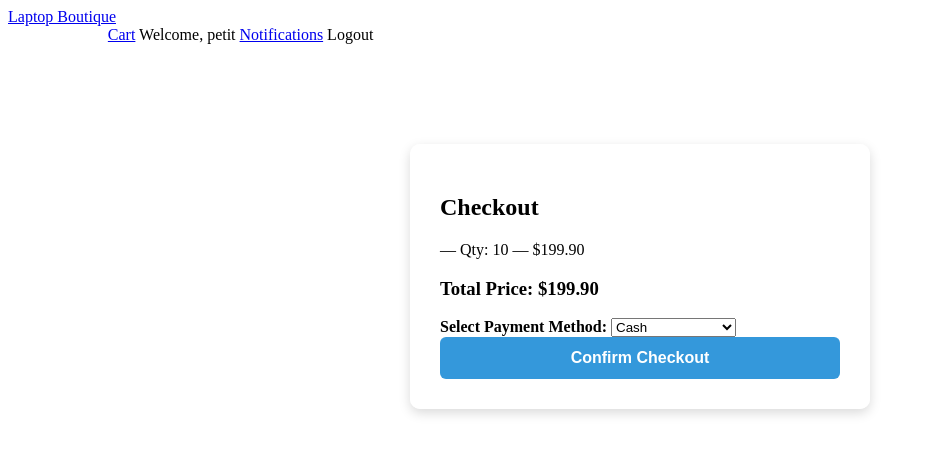
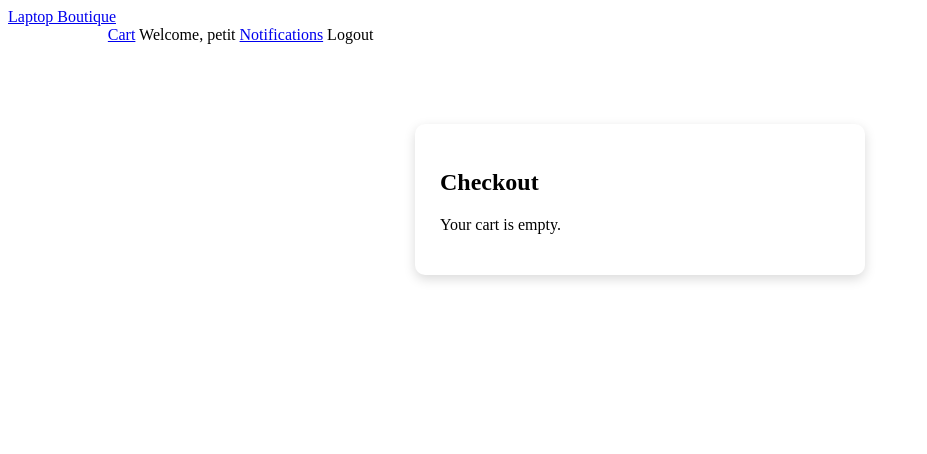
Before and after one commit to alouis7-cyber/Final-Project-Submission, a Django app: page /checkout/ in a window 1280 px wide. Shown: the top 454 px of the page, without its empty margins (0-927 px from the left). Run offline with Django 5.2, Linux system fonts and the light colour scheme; a user stored in the database is signed in; data comes from the database, SQL or seed files in the repository; tables that the repository leaves empty hold one stand-in row (values such as "Sample post").

Commit message:
Push all change

```diff
--- a/orders/static/css/style.css
+++ b/orders/static/css/style.css
@@ -53,3 +53,45 @@
 .logout-link:hover {
     text-decoration: underline;
 }
+
+.form-container {
+    width: 400px;
+    margin: 40px auto;
+    padding: 25px;
+    background: #fff;
+    border-radius: 10px;
+}
+
+.form-group {
+    margin-bottom: 18px;   /* ← SPACING BETWEEN FIELDS */
+}
+
+.form-group label {
+    display: block;
+    margin-bottom: 6px;    /* ← SPACE ABOVE INPUT */
+    font-weight: bold;
+}
+
+.form-group input {
+    width: 100%;
+    padding: 10px;
+    border-radius: 6px;
+    border: 1px solid #ccc;
+}
+
+.error {
+    color: red;
+    font-size: 14px;
+    margin-top: 4px;
+}
+
+.btn {
+    width: 100%;
+    padding: 12px;
+    background: #3498db;
+    color: white;
+    border: none;
+    border-radius: 6px;
+    cursor: pointer;
+    font-weight: bold;
+}
--- a/orders/templates/checkout.html
+++ b/orders/templates/checkout.html
@@ -8,7 +8,7 @@
         <div class="status-card">
             {% for item in items %}
                 <p>
-                    <strong>{{ item.order.garment_type }}</strong> —
+                    <strong>{{ item.name }}</strong> —
                     Qty: {{ item.quantity }} —
                     ${{ item.total_price }}
                 </p>
--- a/orders/urls.py
+++ b/orders/urls.py
@@ -13,11 +13,11 @@ urlpatterns = [
     path("products/women/", views.women_products, name="women_products"),
     path("products/kids/", views.kids_products, name="kids_products"),
 
-    # CART
+    # CART (GUEST CART - SESSION BASED)
     path("add-to-cart/<int:product_id>/", views.add_to_cart, name="add_to_cart"),
     path("cart/", views.cart, name="cart"),
-    path("remove-from-cart/<int:item_id>/", views.remove_from_cart, name="remove_from_cart"),
-    path("update-cart/<int:item_id>/", views.update_cart, name="update_cart"),
+    path("remove-from-cart/<int:product_id>/", views.remove_from_cart, name="remove_from_cart"),
+    path("update-cart/<int:product_id>/", views.update_cart, name="update_cart"),
 
     # CHECKOUT
     path("checkout/", views.checkout, name="checkout"),
--- a/orders/views.py
+++ b/orders/views.py
@@ -87,31 +87,49 @@ def kids_products(request):
 # ---------------------------
 # ADD TO CART
 # ---------------------------
-@login_required
 def add_to_cart(request, product_id):
     product = get_object_or_404(Product, id=product_id)
 
-    if request.method == "POST":
-        cart_item, created = CartItem.objects.get_or_create(
-            user=request.user,
-            product=product,
-            defaults={"quantity": 1}
-        )
+    cart = request.session.get("cart", {})
 
-        if not created:
-            cart_item.quantity += 1
-            cart_item.save()
+    if str(product_id) in cart:
+        cart[str(product_id)]["quantity"] += 1
+    else:
+        cart[str(product_id)] = {
+            "name": product.name,
+            "price": float(product.price),
+            "quantity": 1,
+            "image": product.image.url if product.image else None,
+        }
+
+    request.session["cart"] = cart
+    request.session.modified = True
 
     return redirect("cart")
+
 
 
 # ---------------------------
 # CART PAGE
 # ---------------------------
-@login_required
 def cart(request):
-    items = CartItem.objects.filter(user=request.user)
-    total_price = sum(item.total_price for item in items)
+    cart = request.session.get("cart", {})
+    items = []
+    total_price = 0
+
+    for product_id, item in cart.items():
+        item_total = item["price"] * item["quantity"]
+        total_price += item_total
+
+        items.append({
+            "id": product_id,
+            "name": item["name"],
+            "price": item["price"],
+            "quantity": item["quantity"],
+            "total_price": item_total,
+            "image": item["image"],
+        })
+
     return render(request, "cart.html", {
         "items": items,
         "total_price": total_price
@@ -121,28 +139,36 @@ def cart(request):
 # ---------------------------
 # REMOVE FROM CART
 # ---------------------------
-@login_required
-def remove_from_cart(request, item_id):
-    item = get_object_or_404(CartItem, id=item_id, user=request.user)
-    item.delete()
-    messages.success(request, "Item removed from cart.")
+def remove_from_cart(request, product_id):
+    cart = request.session.get("cart", {})
+
+    if str(product_id) in cart:
+        del cart[str(product_id)]
+
+    request.session["cart"] = cart
+    request.session.modified = True
+
     return redirect("cart")
 
 
 # ---------------------------
 # UPDATE CART
 # ---------------------------
-@login_required
-def update_cart(request, item_id):
-    item = get_object_or_404(CartItem, id=item_id, user=request.user)
+def update_cart(request, product_id):
+    cart = request.session.get("cart", {})
 
-    if request.method == "POST":
-        qty = int(request.POST.get("quantity", 1))
-        item.quantity = max(1, qty)
-        item.save()
-        messages.success(request, "Cart updated.")
+    if str(product_id) in cart:
+        new_qty = int(request.POST.get("quantity", 1))
+        if new_qty > 0:
+            cart[str(product_id)]["quantity"] = new_qty
+        else:
+            del cart[str(product_id)]
+
+    request.session["cart"] = cart
+    request.session.modified = True
 
     return redirect("cart")
+
 
 
 # ---------------------------
@@ -151,7 +177,7 @@ def update_cart(request, item_id):
 def send_receipt_email(user, items, total_price, payment_method):
     subject = "Your Order Receipt"
 
-    message = render_to_string("emails/receipt_email.html", {
+    message = render_to_string("emails/receipt_email.txt", {
         "user": user,
         "items": items,
         "total_price": total_price,
@@ -170,14 +196,27 @@ def send_receipt_email(user, items, total_price, payment_method):
 # ---------------------------
 # CHECKOUT
 # ---------------------------
-@login_required
 def checkout(request):
-    items = CartItem.objects.filter(user=request.user)
-    total_price = sum(item.total_price for item in items)
+    cart = request.session.get("cart", {})
+    items = []
+    total_price = 0
+
+    for product_id, item in cart.items():
+        item_total = item["price"] * item["quantity"]
+        total_price += item_total
+
+        items.append({
+            "id": product_id,
+            "name": item["name"],
+            "price": item["price"],
+            "quantity": item["quantity"],
+            "total_price": item_total,
+        })
 
     if request.method == "POST":
         payment_method = request.POST.get("payment_method")
 
+        # Send email
         send_receipt_email(
             user=request.user,
             items=items,
@@ -185,7 +224,9 @@ def checkout(request):
             payment_method=payment_method
         )
 
-        items.delete()
+        # Clear cart
+        request.session["cart"] = {}
+        request.session.modified = True
 
         messages.success(request, "Checkout complete! Receipt sent to your email.")
         return redirect("cart")
@@ -197,6 +238,6 @@ def checkout(request):
             ("cash", "Cash"),
             ("card", "Credit/Debit Card"),
             ("zelle", "Zelle"),
-            ("PayPal", "PayPal"),
+            ("paypal", "PayPal"),
         ],
     })
```
Also changed, not shown: orders/templates/cart.html (+13 -17 lines), orders/templates/emails/order_confirmation.txt (added, +15 -0 lines), orders/templates/emails/receipt_email.html (+9 -1 lines), orders/templates/notifications.html (+17 -2 lines).
